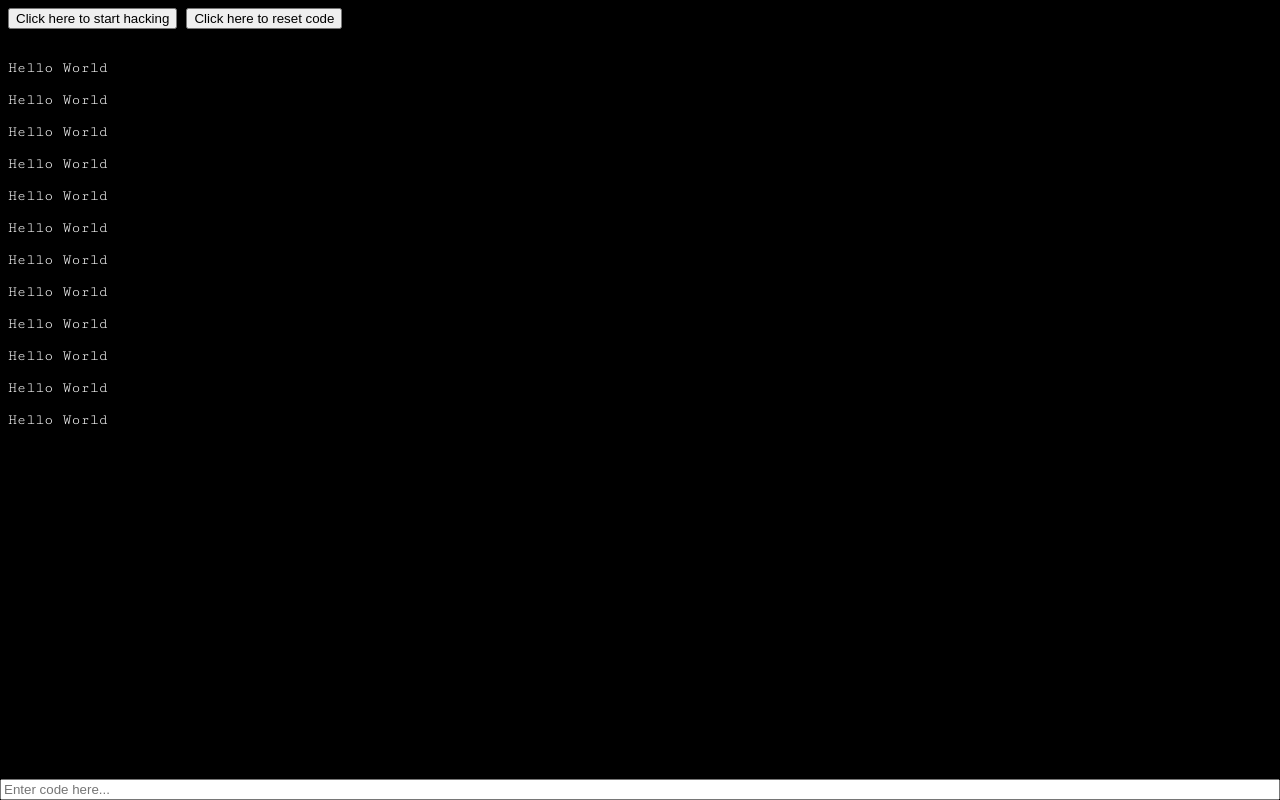
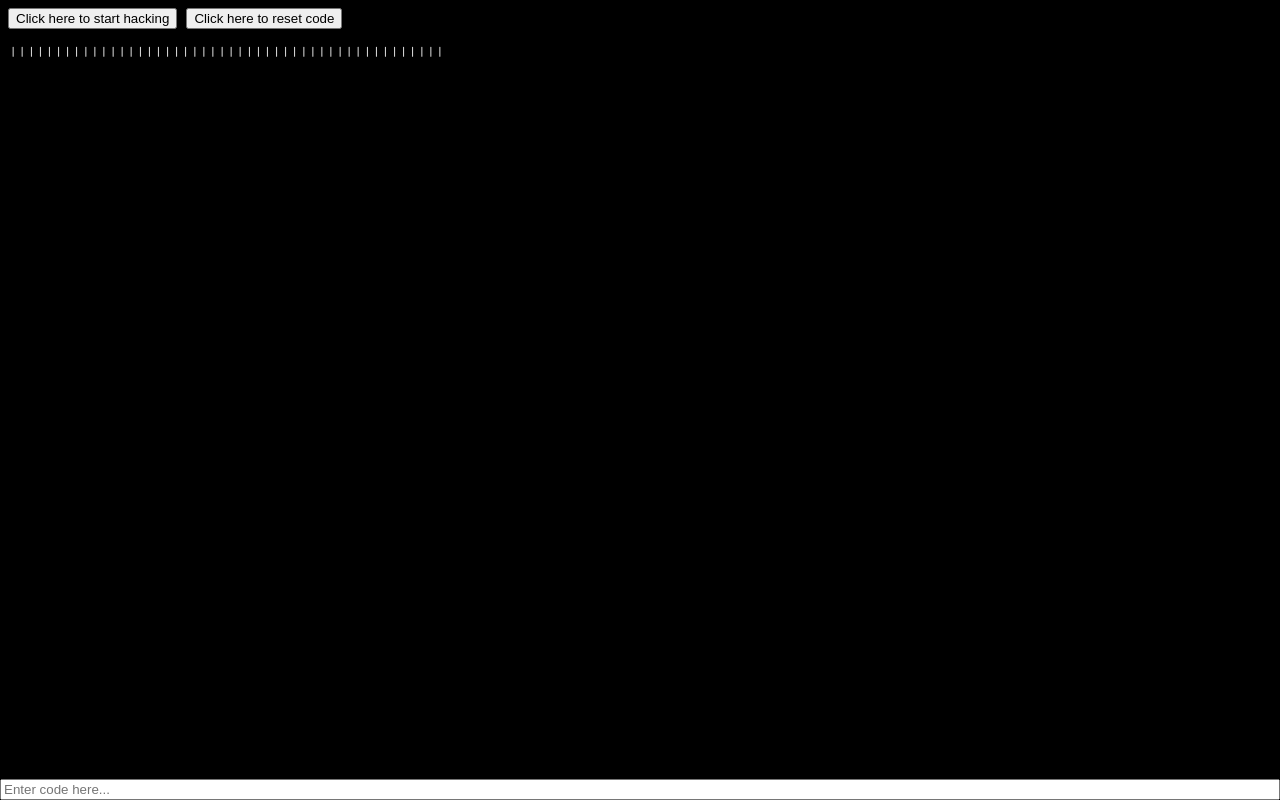
Before and after one commit to liang108/Hollywood-Hacker, a plain HTML site: page index.html in a window 1280 px wide. Both pictures are taken after a click on the button "Click here to start hacking". Drawn offline with Linux system fonts and the light colour scheme.

Commit message:
Add files via upload

```diff
--- a/scripts/main.js
+++ b/scripts/main.js
@@ -1,21 +1,19 @@
-/* function printHelloWorldInFiveSeconds() {
-    function printMessage() {
-        alert("Hello world!");
-    }
-    setTimeout(printMessage(), 5000)
-}
-
-printHelloWorldInFiveSeconds(); */
-
-function generateText() {
-    document.getElementById("output").innerHTML = "<br>Hello World</br>";
-    for (var i = 0; i <= 10; i++) {
-        document.getElementById("output").innerHTML += "<br>Hello World</br>";
+function generateTextHelper() {
+    //document.getElementById("output").innerHTML = "<br>Hello World</br>";
+    var text_out = "||||||||||||||||||||||||";
+    for (var i = 0; i < text_out.length; i++) {
+        document.getElementById("output").innerHTML += text_out[i];
     }
 }
 
+function generateText() {
+    setInterval(generateTextHelper(), 3000);
+}
+
+setInterval(generateTextHelper(), 3000);
+
 function resetText() {
-    document.getElementById("output").innerHTML = "<br>You pressed reset";
+    document.getElementById("output").innerHTML = "<br></br>";
 }
 
 function display(elt) {
--- a/styles/style.css
+++ b/styles/style.css
@@ -6,6 +6,11 @@ html {
     color: #ffffff
   }
 
+p {
+  max-width: 500px;
+  word-wrap: break-word;
+}
+
 input {
     position: fixed;
     bottom: 0;
```
Also changed, not shown: index.html (line endings or trailing spaces).
